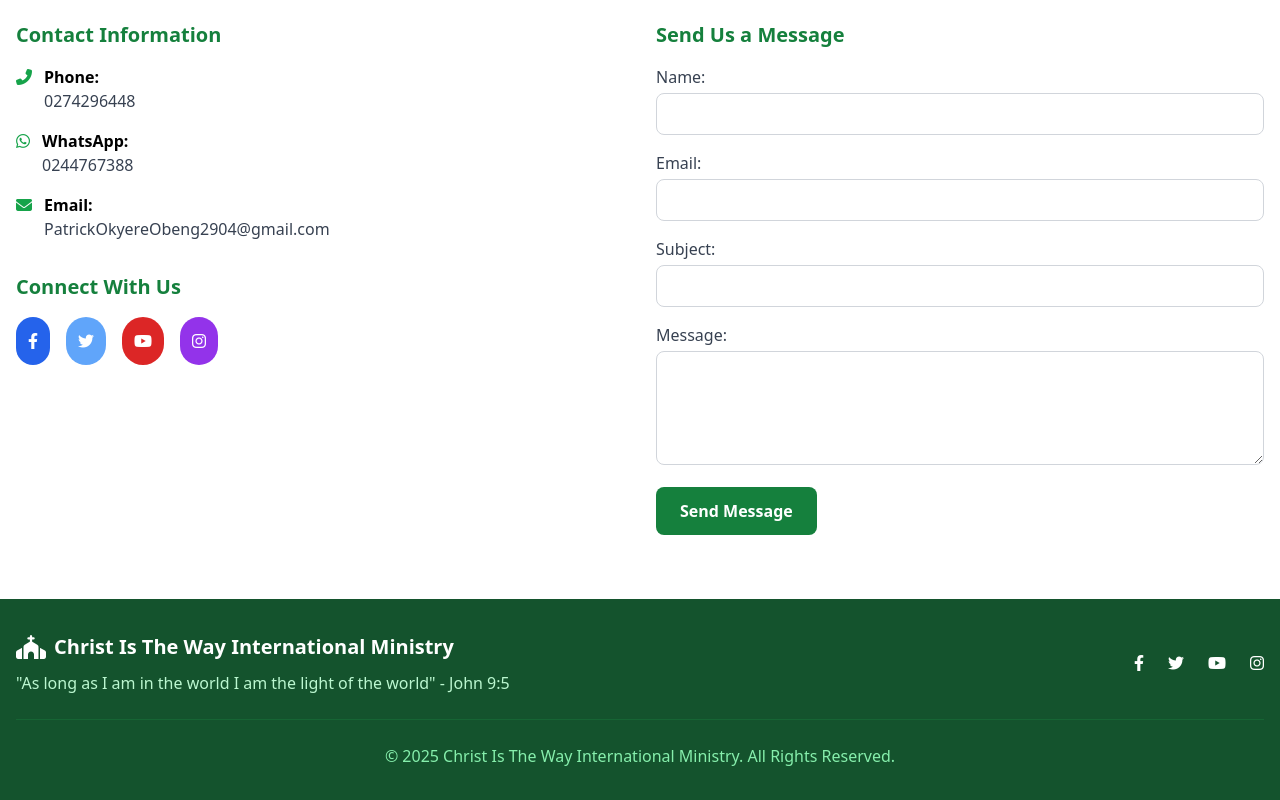
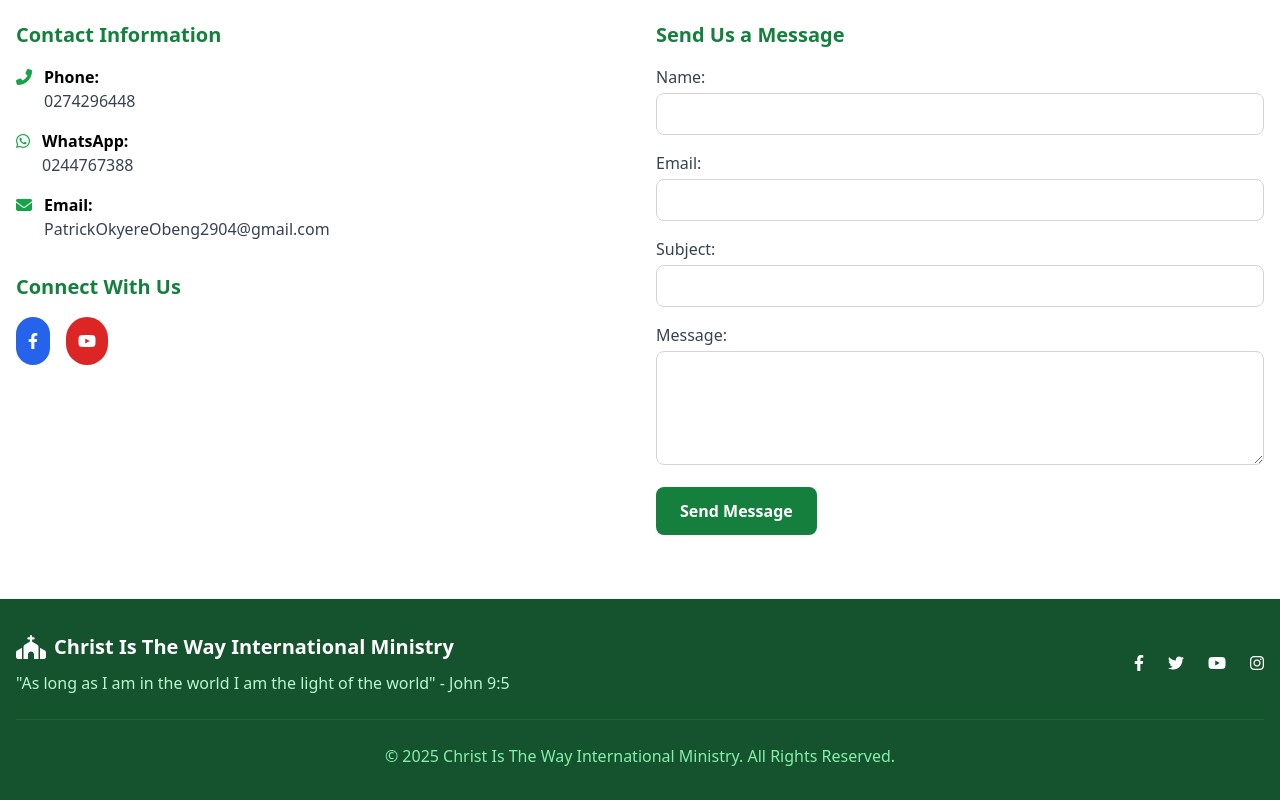
Before and after one commit to kantwi12345/Christ-is-the-way-international-church.com.com, a plain HTML site: page index.html in a window 1280 px wide. Shown: the part 4209-5009 px from the top of the page. Drawn offline with nearby package versions, Linux system fonts and the light colour scheme.

Commit message:
Add files via upload

```diff
--- a/index.html
+++ b/index.html
@@ -454,19 +454,14 @@
 
                     <h3 class="text-xl font-semibold mt-8 mb-4 text-green-700">Connect With Us</h3>
                     <div class="flex space-x-4">
-                        <a href="#" class="bg-blue-600 text-white p-3 rounded-full hover:bg-blue-700 transition">
+                        <a href="https://www.facebook.com/profile.php?id=61576293757309" class="bg-blue-600 text-white p-3 rounded-full hover:bg-blue-700 transition">
                             <i class="fab fa-facebook-f"></i>
+
                         </a>
-                        <a href="#" class="bg-blue-400 text-white p-3 rounded-full hover:bg-blue-500 transition">
-                            <i class="fab fa-twitter"></i>
-                        </a>
-                        <a href="#" class="bg-red-600 text-white p-3 rounded-full hover:bg-red-700 transition">
+                        <a href="https://www.youtube.com/channel/UCsENtCIZeOnJCNOpTahGMTg" class="bg-red-600 text-white p-3 rounded-full hover:bg-red-700 transition">
                             <i class="fab fa-youtube"></i>
                         </a>
-                        <a href="#" class="bg-purple-600 text-white p-3 rounded-full hover:bg-purple-700 transition">
-                            <i class="fab fa-instagram"></i>
-                        </a>
-                    </div>
+                       </div>
                 </div>
 
                 <div>
```
